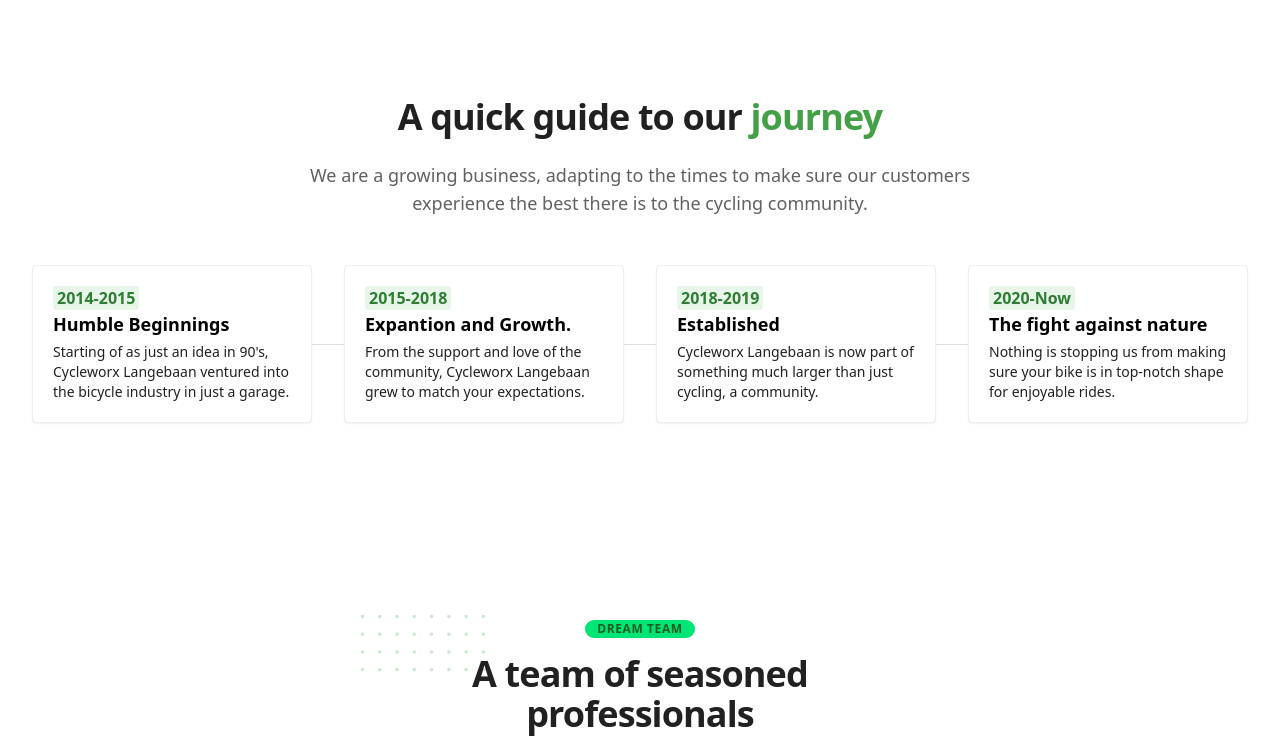
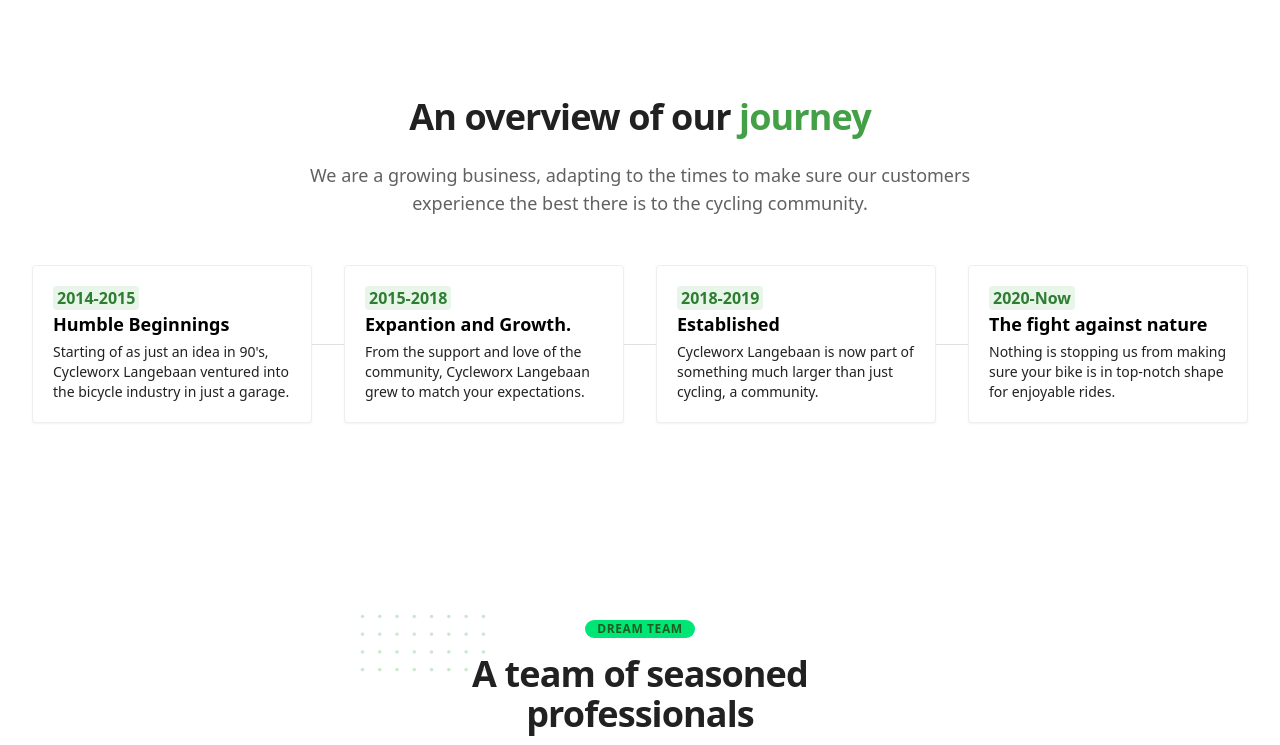
Before and after one commit to IamStephan/cycleworx, a Gatsby site: page /about in a window 1280 px wide. Shown: the part 55-800 px from the top of the page. Built offline with nearby package versions, Linux system fonts and the light colour scheme; Gatsby itself is replaced by a stand-in of ours.

Commit message:
title change

```diff
--- a/src/sections/about/index.tsx
+++ b/src/sections/about/index.tsx
@@ -5,7 +5,7 @@
     <section className="px-4 py-16 mx-auto sm:max-w-xl md:max-w-full lg:max-w-screen-xl md:px-24 lg:px-8 lg:py-20">
       <div className="max-w-xl mb-10 md:mx-auto sm:text-center lg:max-w-2xl md:mb-12">
         <h2 className="max-w-lg mb-6 font-sans text-3xl font-bold leading-none tracking-tight text-gray-900 sm:text-4xl md:mx-auto">
-          A quick guide to our{" "}
+          An overview of our{" "}
           <span className="inline-block text-green-600">journey</span>
         </h2>
         <p className="text-base text-gray-700 md:text-lg">
```
